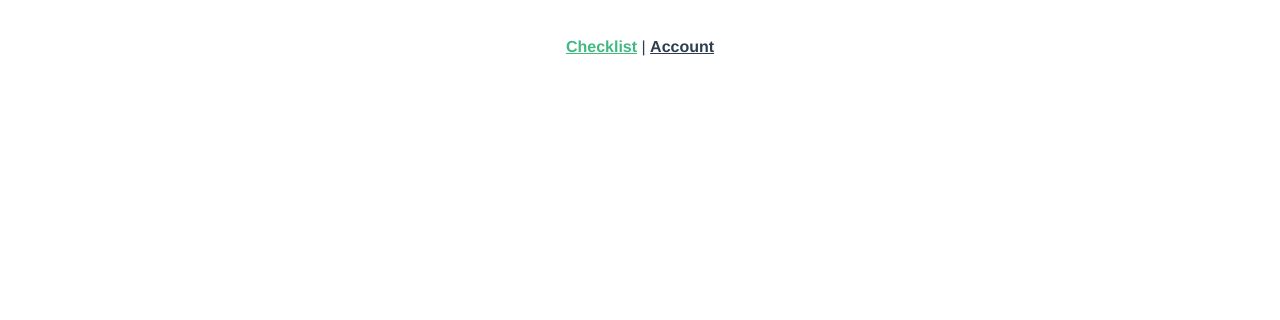
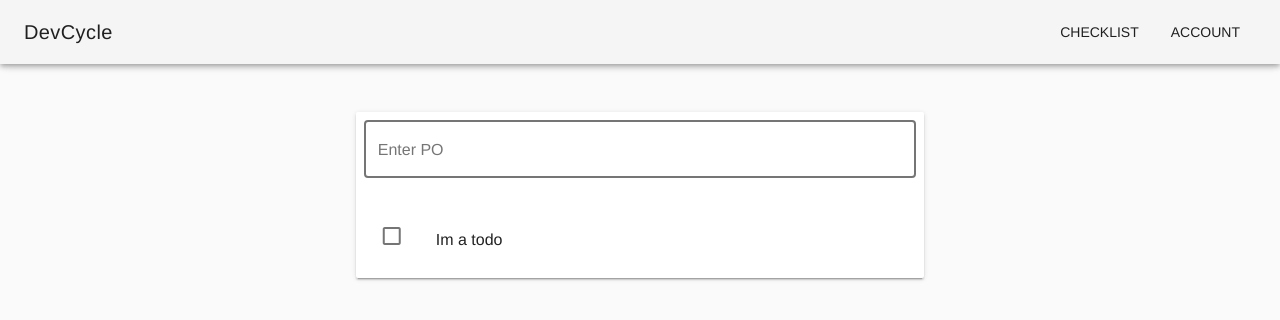
Before and after one commit to aSoskuthy/dev-todo, a Vue app: page /account in a window 1280 px wide. Shown: the top 320 px of the page. Built offline with nearby package versions, Linux system fonts and the light colour scheme.

Commit message:
Main component added

```diff
--- a/package.json
+++ b/package.json
@@ -18,6 +18,7 @@
     "@vue/cli-plugin-babel": "^3.0.5",
     "@vue/cli-plugin-eslint": "^3.0.5",
     "@vue/cli-service": "^3.0.5",
+    "material-design-icons-iconfont": "^3.0.3",
     "vue-template-compiler": "^2.5.17"
   }
 }
--- a/src/App.vue
+++ b/src/App.vue
@@ -1,12 +1,36 @@
 <template>
+  <v-app>
   <div id="app">
-    <div id="nav">
-      <router-link to="/">Checklist</router-link> |
-      <router-link to="/about">Account</router-link>
-    </div>
-    <router-view/>
+  <v-toolbar app>
+   <v-toolbar-title>DevCycle</v-toolbar-title>
+   <v-spacer></v-spacer>
+   <v-toolbar-items>
+      <v-btn @click="toChecklist" flat>Checklist</v-btn>
+      <v-btn @click="toAccount" flat>Account</v-btn>
+    </v-toolbar-items>
+  </v-toolbar>
+  <v-content>
+    <v-container fluid>
+      <router-view></router-view>
+    </v-container>
+  </v-content>
   </div>
+  </v-app>
 </template>
+
+<script>
+export default {
+  name: 'app',
+  methods: {
+    toChecklist() {
+        this.$router.push('/')
+    },
+    toAccount() {
+      this.$router.push('/account')
+    }
+  }
+}
+</script>
 
 <style>
 #app {
--- /dev/null
+++ b/src/components/TodoBase.vue
@@ -0,0 +1,79 @@
+<template>
+<v-container>
+    <v-layout>
+      <v-flex  md6 offset-md3>
+        <v-card class="pa-2">
+        <v-text-field color="teal"
+        v-model="poNumber"
+        label="Enter PO"
+        :append-icon="isValidPO"
+            outline>
+         </v-text-field>
+        <v-text-field color="teal"
+        v-model="poDescription"
+        v-if="poNumber"
+        label="Enter description"
+        :append-icon="isValidDescription"
+            outline>
+         </v-text-field>
+           <v-list>
+         <v-list-tile
+            v-for="item in todos"
+            :key="item.id"
+          >
+           <v-list-tile-avatar>
+              <v-checkbox v-model="item.checked" color="teal"  ></v-checkbox>
+            </v-list-tile-avatar>
+
+            <v-list-tile-content>
+              <v-list-tile-title color="teal" class="mt-1" v-text="item.name"></v-list-tile-title>
+            </v-list-tile-content>
+          </v-list-tile>
+        </v-list>
+        </v-card>
+        </v-flex>
+    </v-layout>
+</v-container>
+</template>
+
+<script>
+export default {
+data() {
+    return {
+        poNumber: null,
+        poDescription: null,
+        todos: [],
+        test: false
+    }
+},
+computed: {
+    isValidPO() {
+        return this.poNumber ? 'done': ''
+    },
+    isValidDescription() {
+        return this.poDescription ? 'done': ''
+    }
+},
+watch: {
+    'poNumber'() {
+         if(this.poNumber === '') {
+             this.poDescription = null
+         }
+    }
+},
+created() {
+    let todo = {
+        id: 1,
+        checked: false,
+        name: 'Im a todo'
+    }
+    this.todos.push(todo)
+
+
+}
+}
+</script>
+
+<style>
+
+</style>
--- a/src/main.js
+++ b/src/main.js
@@ -1,8 +1,14 @@
+import 'vuetify/dist/vuetify.min.css'
+import 'material-design-icons-iconfont/dist/material-design-icons.css'
 import Vue from 'vue'
 import App from './App.vue'
 import router from './router'
 import store from './store'
+import Vuetify from 'vuetify'
 
+Vue.use(Vuetify, {
+  iconfont: 'md'
+})
 Vue.config.productionTip = false
 
 new Vue({
--- a/src/router.js
+++ b/src/router.js
@@ -1,6 +1,7 @@
 import Vue from 'vue'
 import Router from 'vue-router'
 import Checklist from './views/Checklist.vue'
+import Account from './views/Account.vue'
 
 Vue.use(Router)
 
@@ -17,7 +18,7 @@ export default new Router({
       // route level code-splitting
       // this generates a separate chunk (about.[hash].js) for this route
       // which is lazy-loaded when the route is visited.
-      component: () => import(/* webpackChunkName: "about" */ './views/Account.vue')
+      component: Account
     }
   ]
 })
--- a/src/views/Checklist.vue
+++ b/src/views/Checklist.vue
@@ -1,13 +1,22 @@
 <template>
   <div class="checklist">
-
+  <Todo-base />
   </div>
 </template>
 
 <script>
+import TodoBase from '@/components/TodoBase.vue'
 // @ is an alias to /src
 
 export default {
-  name: 'checklist'
+  name: 'checklist',
+  data() {
+    return {
+      todos: []
+    }
+  },
+  components: {
+    TodoBase
+  }
 }
 </script>
```
Also changed, not shown: src/components/Todo.vue (added, +18 -0 lines), 1 other file (tests, documents, lock files or other folders).
